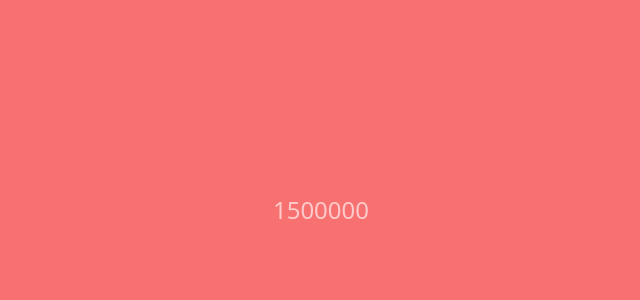
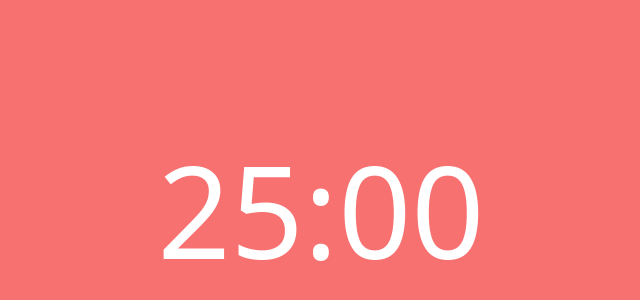
Before and after one commit to xieyuheng/pomodoro-nextjs, a Next.js app: page / in a window 1280 px wide. Shown: the part 190-490 px from the top of the page, without its empty margins (319-959 px from the left). Built offline with nearby package versions, Linux system fonts and the light colour scheme.

Commit message:
- migrate `PomodoroTimer`

```diff
--- a/components/pomodoro/Pomodoro.tsx
+++ b/components/pomodoro/Pomodoro.tsx
@@ -1,4 +1,5 @@
 import { PomodoroState as State } from "./PomodoroState"
+import PomodoroTimer from "./PomodoroTimer"
 
 export default function Pomodoro() {
   const state = new State()
@@ -7,7 +8,7 @@ export default function Pomodoro() {
     <div>
       <div className="h-screen w-screen bg-red-400 text-white">
         <div className="h-full flex flex-col justify-center items-center">
-          <div className="text-red-200 text-2xl">{state.time}</div>
+          <PomodoroTimer state={state} />
         </div>
       </div>
     </div>
--- /dev/null
+++ b/components/pomodoro/PomodoroTimer.tsx
@@ -0,0 +1,9 @@
+import { PomodoroState as State } from "./PomodoroState"
+
+export default function PomodoroTimer({ state }) {
+  return (
+    <div className="text-9xl">
+      {state.formatMinutes()}:{state.formatSeconds()}
+    </div>
+  )
+}
```
Also changed, not shown: 1 other file (tests, documents, lock files or other folders).
